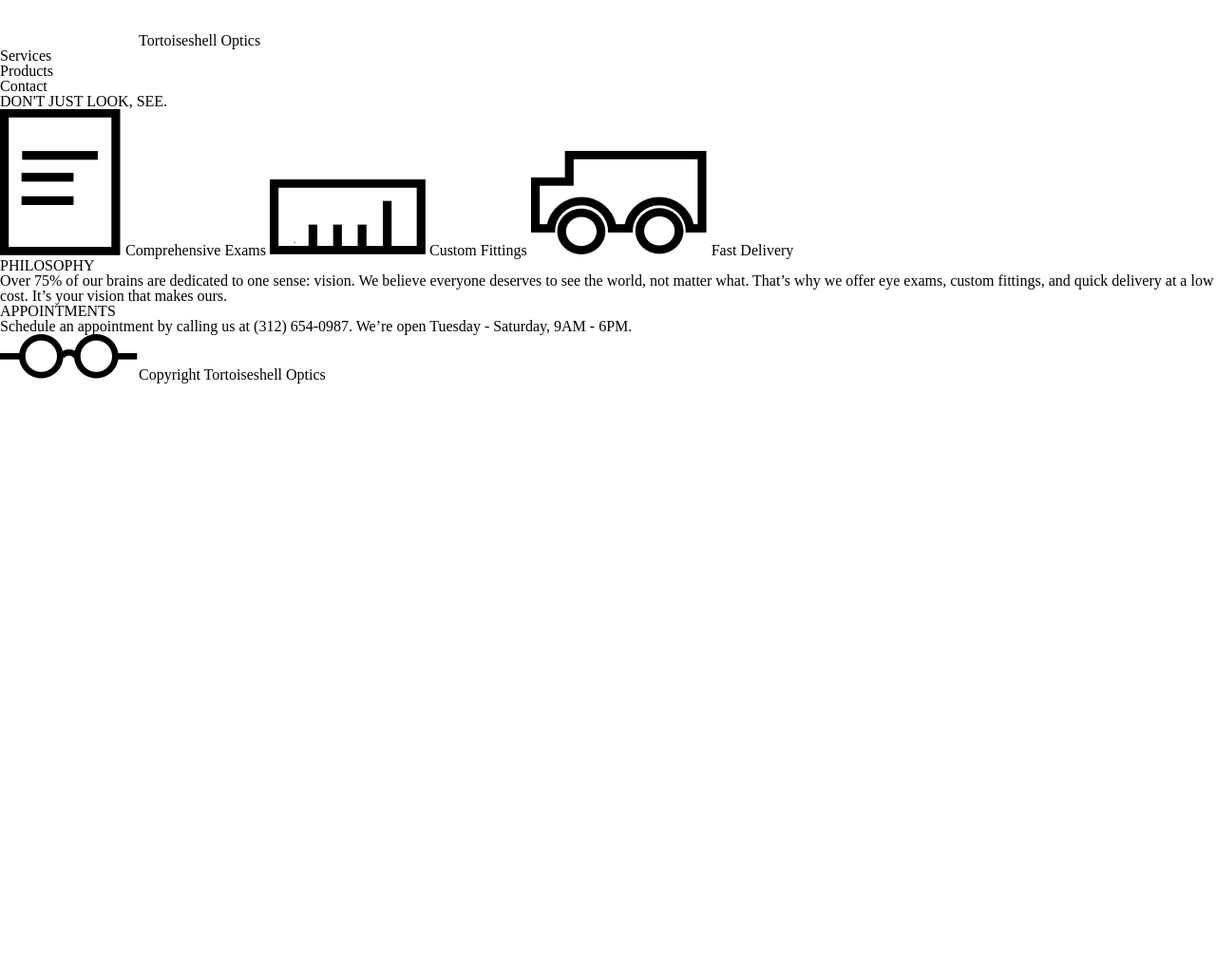
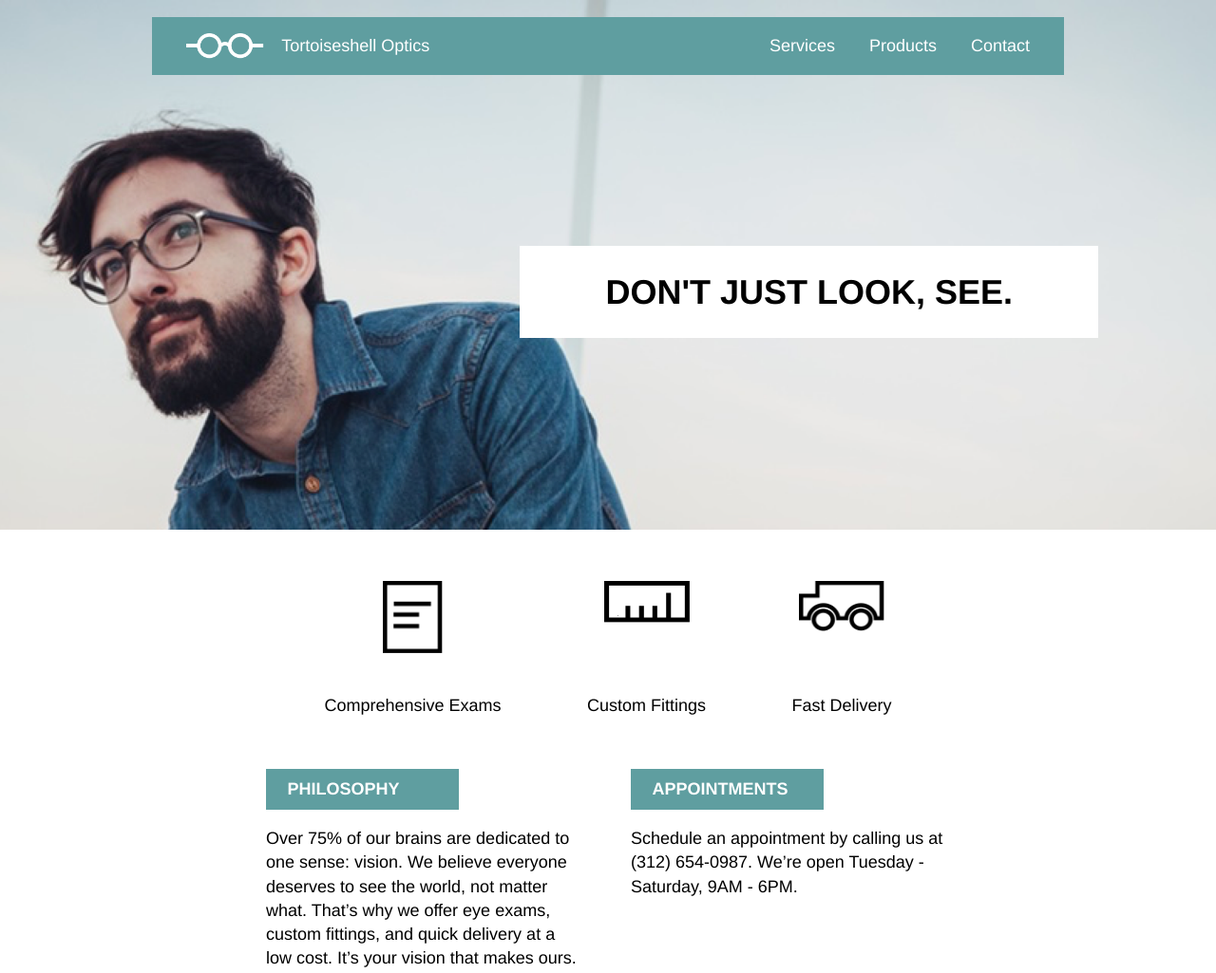
Before and after one commit to joelljones/TortoiseshellOptics, a plain HTML site: page index.html in a window 1280 px wide. Shown: the top 1025 px of the page at 95% size. Before the commit the page ends 800 px from the top, so only its background shows below. Drawn offline with Linux system fonts and the light colour scheme.

Commit message:
Style desktop view.

```diff
--- a/index.html
+++ b/index.html
@@ -17,26 +17,38 @@
             <li>Contact</li>
           </ul>
         </nav>
+        <div class="headline-flex-container">
           <section class="headline">
             <span>DON'T JUST LOOK, SEE.</span>
           </section>
+        </div>
       </div>
     </header>
     <main>
       <div class="container">
         <section class="highlights-1">
+          <div class="highlight-1">
             <img src="resources/images/paper-icon.png">
             <span>Comprehensive Exams</span>
+          </div>
+          <div class="highlight-2">
             <img src="resources/images/ruler-icon.png">
             <span>Custom Fittings</span>
+          </div>
+          <div class="highlight-3">
             <img src="resources/images/truck-icon.png">
             <span>Fast Delivery</span>
+          </div>
         </section>
         <section class="highlights-2">
+          <div class="highlight-4">
             <span>PHILOSOPHY</span>
             <p>Over 75% of our brains are dedicated to one sense: vision. We believe everyone deserves to see the world, not matter what. That’s why we offer eye exams, custom fittings, and quick delivery at a low cost. It’s your vision that makes ours.</p>
+          </div>
+          <div class="highlight-5">
             <span>APPOINTMENTS</span>
             <p>Schedule an appointment by calling us at (312) 654-0987. We’re open Tuesday - Saturday, 9AM - 6PM.</p>
+          </div>
         </section>
       </div>
     </main>
--- a/resources/css/style.css
+++ b/resources/css/style.css
@@ -0,0 +1,142 @@
+*, html, body {
+  font-size: 18px;
+  line-height: 1.4;
+  font-family: Helvetica;
+}
+
+header {
+  background-image: url("../images/glasses-bg.png");
+  height: 30rem;
+  background-size: cover;
+  background-position: center;
+  background-repeat: no-repeat;
+  padding-top: 1rem;
+}
+
+.container {
+  width: 960px;
+  margin: 0 auto;
+}
+
+nav {
+  background-color: cadetblue;
+  color: white;
+  font-size: 1rem;
+  display: flex;
+  align-items: center;
+}
+
+nav img {
+  padding-left: 2rem;
+  padding-right: 1rem;
+  height: 1.5rem;
+}
+
+nav span {
+  flex-grow: 1;
+}
+
+nav ul {
+  display: flex;
+}
+
+nav ul li {
+  padding-top: 1rem;
+  padding-bottom: 1rem;
+  padding-right: 2rem;
+}
+
+.headline-flex-container {
+  display: flex;
+  justify-content: flex-end;
+}
+
+.headline {
+  background-color: white;
+  margin-top: 10rem;
+  margin-right: -2rem;
+  padding: 1.5rem 5rem;
+  font-weight: bold;
+  font-size: 2rem;
+  line-height: 1.2;
+  display: inline-block;
+}
+
+.highlights-1 {
+  display: flex;
+  justify-content: center;
+  padding-top: 3rem;
+  height: 8rem;
+}
+
+.highlight-1,
+.highlight-2,
+.highlight-3 {
+  display: flex;
+  flex-direction: column;
+  justify-content: space-between;
+  align-items: center;
+}
+
+.highlight-1 img {
+  width: 3.5rem;
+}
+
+.highlight-2 img {
+  padding-left: 6rem;
+  padding-right: 6rem;
+}
+
+.highlight-2 img,
+.highlight-3 img {
+  width: 5rem;
+}
+
+.highlights-2 {
+  padding-top: 3rem;
+  display: flex;
+  justify-content: center;
+}
+
+.highlight-4,
+.highlight-5 {
+  display: flex;
+  flex-direction: column;
+  width: 35%;
+}
+
+.highlight-4 {
+  padding-right: 5%;
+}
+
+.highlight-4 span,
+.highlight-5 span {
+  background-color: cadetblue;
+  color: white;
+  width: 10rem;
+  padding-top: 0.5rem;
+  padding-bottom: 0.5rem;
+  padding-left: 1.25rem;
+  font-weight: bold;
+  font-size: 1rem;
+}
+
+.highlight-4 p,
+.highlight-5 p {
+  padding-top: 1rem;
+}
+
+footer .container {
+  margin-top: 5rem;
+  background-color: azure;
+  display: flex;
+  align-items: center;
+}
+
+footer .container img {
+  padding-top: 4rem;
+  padding-bottom: 4rem;
+  padding-left: 4rem;
+  padding-right: 1rem;
+  height: 1.5rem;
+}
```
Lines whose indentation alone changed are shown as unchanged.
